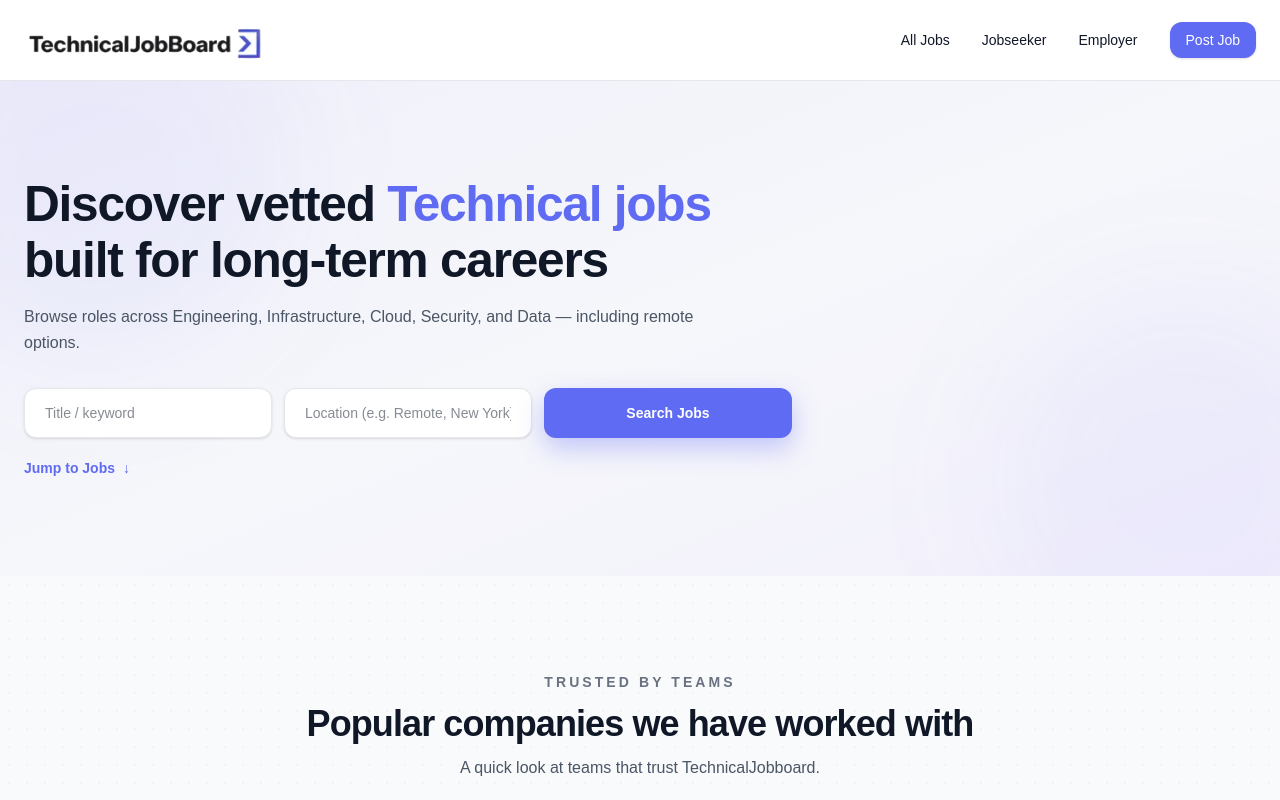
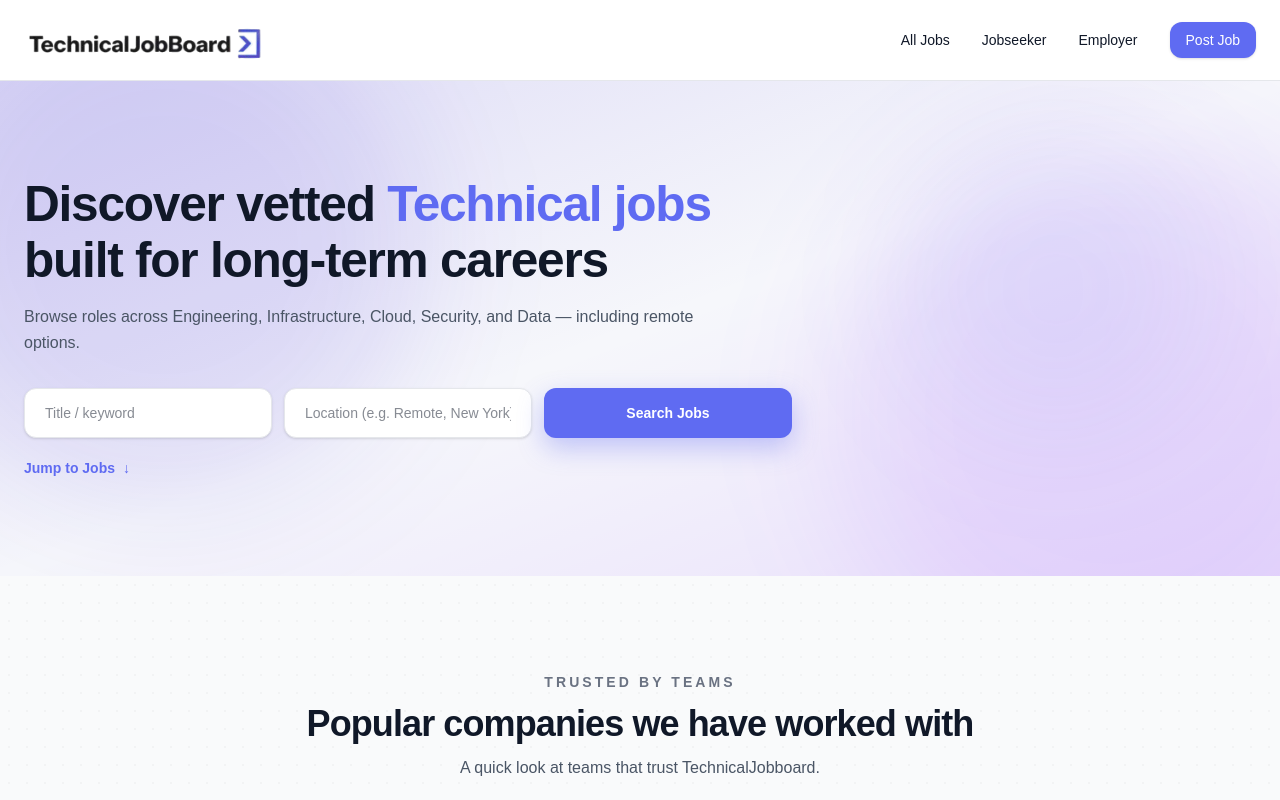
Before and after one commit to adebisidolapo/technicaljobboard, a Next.js app in the folder jobboard/: page / in a window 1280 px wide. Shown: the top 800 px of the page. Built offline with nearby package versions, Linux system fonts and the light colour scheme.

Commit message:
update ui

```diff
--- a/jobboard/app/page.tsx
+++ b/jobboard/app/page.tsx
@@ -290,37 +290,30 @@ const CATEGORIES = [
     <main className="font-sans bg-gray-100 text-[#02000D]">
 
 
-{/* ================= HERO (Light + Subtle Legacy Purple) ================= */}
+{/* ================= HERO (Light + Visible Legacy Purple) ================= */}
 <section className="relative py-20 md:py-24 overflow-hidden bg-[#F6F7FB]">
 
-  {/* Legacy purple wash (VERY subtle, old brand) */}
-  <div
-    className="pointer-events-none absolute inset-0
-               bg-gradient-to-br
-               from-[#3017D3]/[0.035]
-               via-transparent
-               to-[#6F00FC]/[0.03]"
-  />
+  {/* Legacy purple wash (VISIBLE now) */}
+  <div className="pointer-events-none absolute inset-0 bg-gradient-to-br from-[#3017D3]/12 via-transparent to-[#6F00FC]/10" />
 
-  {/* Soft modern accent blobs (new brand purple) */}
-  <div className="pointer-events-none absolute -top-24 -left-24 w-96 h-96 rounded-full bg-[#5F6BF2]/5 blur-3xl" />
-  <div className="pointer-events-none absolute -bottom-24 -right-24 w-96 h-96 rounded-full bg-[#5F6BF2]/5 blur-3xl" />
+  {/* Legacy radial glows (these make it clearly show without looking “pink”) */}
+  <div className="pointer-events-none absolute -top-24 -left-24 h-[520px] w-[520px] rounded-full bg-[#3017D3]/10 blur-3xl" />
+  <div className="pointer-events-none absolute -bottom-28 -right-28 h-[560px] w-[560px] rounded-full bg-[#6F00FC]/8 blur-3xl" />
+
+  {/* Modern accent blobs (new purple, subtle) */}
+  <div className="pointer-events-none absolute top-16 right-20 h-72 w-72 rounded-full bg-[#5F6BF2]/8 blur-3xl" />
 
   <div className="relative max-w-7xl mx-auto px-6">
     <div className="max-w-3xl">
-
-      <h1 className="text-[2.4rem] sm:text-4xl md:text-[3.1rem]
-                     font-extrabold leading-[1.12] tracking-tight text-gray-900">
+      <h1 className="text-[2.4rem] sm:text-4xl md:text-[3.1rem] font-extrabold leading-[1.12] tracking-tight text-gray-900">
         Discover vetted{" "}
         <span className="text-[#5F6BF2]">Technical jobs</span>
         <br />
         built for long-term careers
       </h1>
 
-      <p className="mt-4 text-[15px] md:text-[16px]
-                    leading-relaxed text-gray-600 max-w-2xl">
-        Browse roles across Engineering, Infrastructure, Cloud, Security,
-        and Data — including remote options.
+      <p className="mt-4 text-[15px] md:text-[16px] leading-relaxed text-gray-600 max-w-2xl">
+        Browse roles across Engineering, Infrastructure, Cloud, Security, and Data — including remote options.
       </p>
 
       {/* Search Bar */}
@@ -329,24 +322,18 @@ const CATEGORIES = [
           <input
             type="text"
             placeholder="Title / keyword"
-            className="w-full px-5 py-3.5 rounded-xl
-                       bg-white border border-gray-200
-                       text-gray-900 text-sm shadow-sm outline-none
-                       focus:ring-2 focus:ring-[#5F6BF2]/30"
+            className="w-full px-5 py-3.5 rounded-xl bg-white border border-gray-200 text-gray-900 text-sm shadow-sm outline-none focus:ring-2 focus:ring-[#5F6BF2]/30"
           />
 
           <input
             type="text"
             placeholder="Location (e.g. Remote, New York)"
-            className="w-full px-5 py-3.5 rounded-xl
-                       bg-white border border-gray-200
-                       text-gray-900 text-sm shadow-sm outline-none
-                       focus:ring-2 focus:ring-[#5F6BF2]/30"
+            className="w-full px-5 py-3.5 rounded-xl bg-white border border-gray-200 text-gray-900 text-sm shadow-sm outline-none focus:ring-2 focus:ring-[#5F6BF2]/30"
           />
 
           <button
-            className="w-full px-5 py-3.5 rounded-xl text-sm font-semibold
-                       text-white bg-[#5F6BF2] hover:bg-[#4B55D8]
+            className="w-full px-5 py-3.5 rounded-xl text-sm font-semibold text-white
+                       bg-[#5F6BF2] hover:bg-[#4B55D8]
                        shadow-[0_10px_26px_rgba(95,107,242,0.35)]
                        transition"
           >
@@ -358,20 +345,14 @@ const CATEGORIES = [
       {/* Jump to Jobs */}
       <button
         type="button"
-        onClick={() =>
-          document.getElementById("jobs")?.scrollIntoView({ behavior: "smooth" })
-        }
-        className="mt-5 inline-flex items-center gap-2
-                   text-sm font-semibold text-[#5F6BF2] hover:underline"
+        onClick={() => document.getElementById("jobs")?.scrollIntoView({ behavior: "smooth" })}
+        className="mt-5 inline-flex items-center gap-2 text-sm font-semibold text-[#5F6BF2] hover:underline"
       >
         Jump to Jobs <span>↓</span>
       </button>
-
     </div>
   </div>
 </section>
-
-
 
 
 
```
